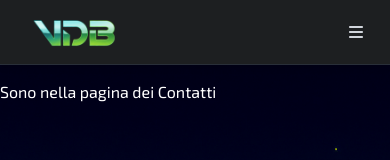
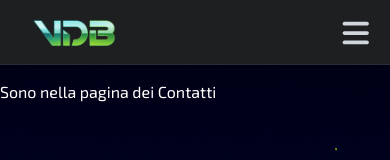
Before and after one commit to ValerioDiBiagio/personal-portfolio, a React (Vite) app: page /contacts in a window 390 px wide. Shown: the top 160 px of the page. Built offline with nearby package versions, Linux system fonts and the light colour scheme; a web font is replaced by a local one.

Commit message:
fix: update button styling in Header component for better visibility

```diff
--- a/src/components/Header.tsx
+++ b/src/components/Header.tsx
@@ -47,7 +47,7 @@ const Header: React.FC<HeaderProps> = ({ sitename }) => {
                 </NavLink>
 
                 <button
-                    className="md:hidden p-2 rounded-md focus:outline-none focus:ring-2 focus:ring-gray-300  transition duration-300 z-50 group"
+                    className="md:hidden text-3xl rounded-md focus:outline-none transition duration-300 z-50 group"
                     onClick={() => setIsOpen(!isOpen)}
                     aria-expanded={isOpen}
                     aria-label="Toggle navigation"
```
